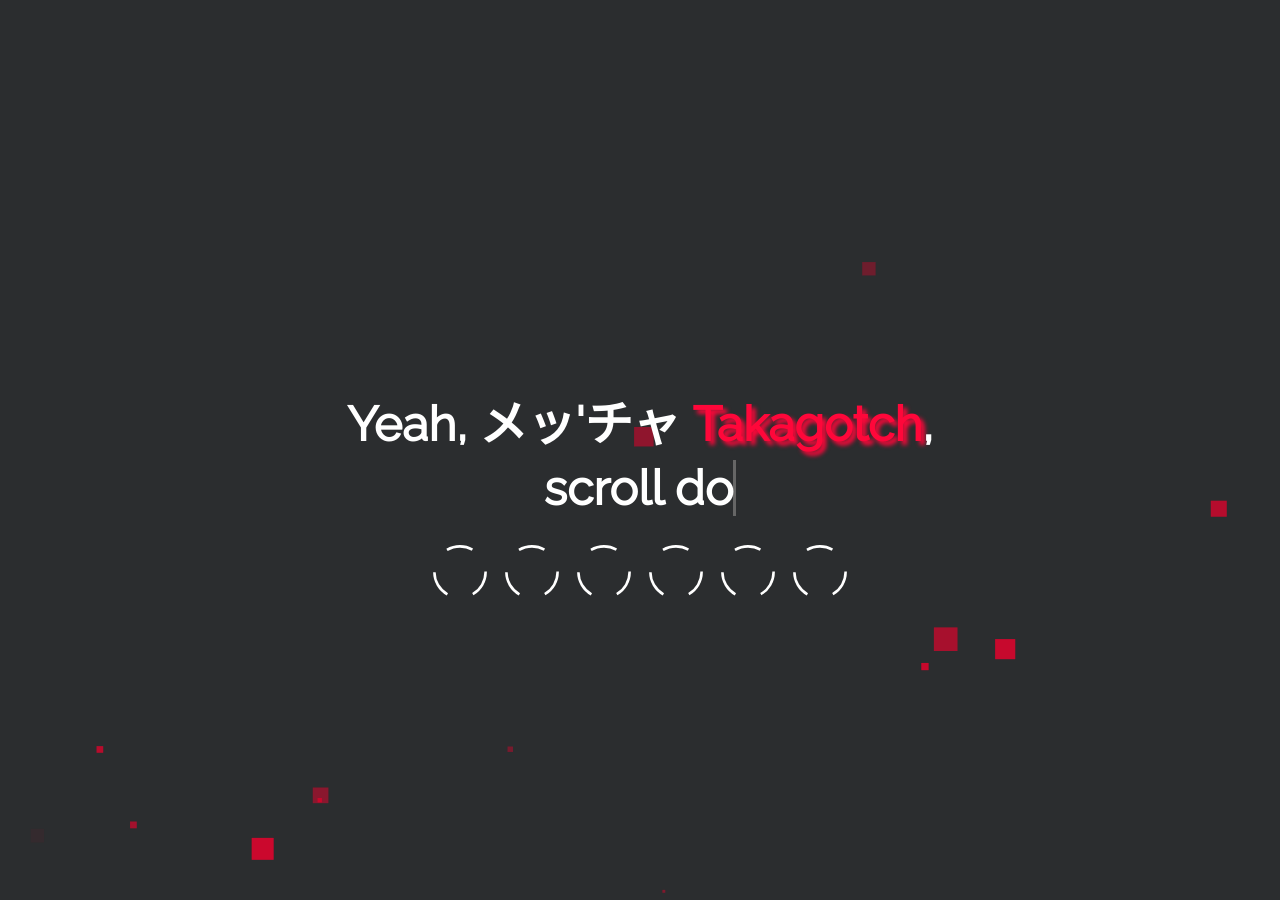
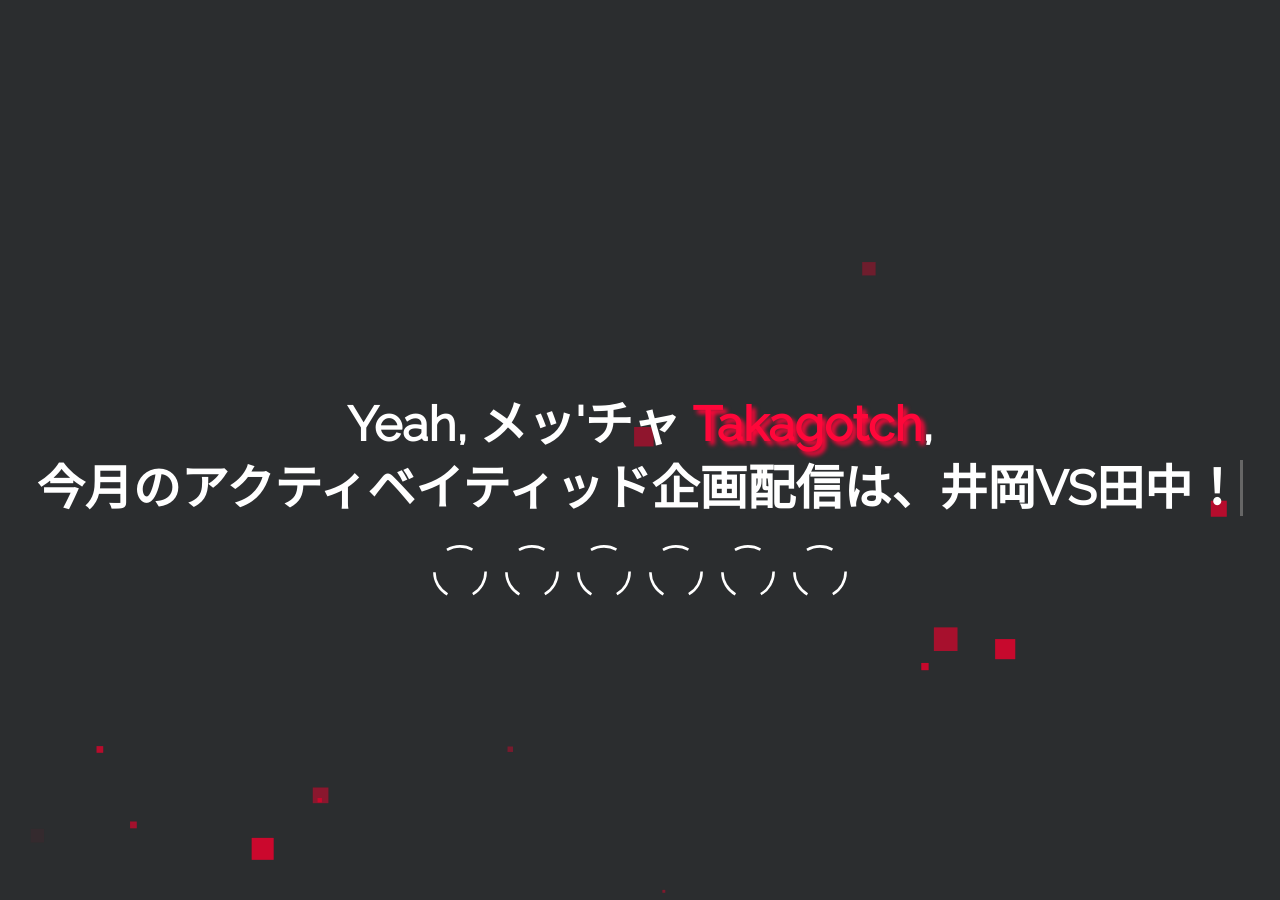
Before and after one commit to takagotch/o2830, a Jekyll site: the page built from index.html, in a window 1280 px wide and 900 px high. Built offline with Jekyll 4.4.1, drawn with Linux system fonts in a browser that asks for light colours.

Commit message:
Update _config.yml

```diff
--- a/_config.yml
+++ b/_config.yml
@@ -4,7 +4,7 @@
 # title: This will be displayed as the website's name in your browser tab.
 title: ActiVate-D
 # description: This will be meta HTML tag content. This can be ignored.
-description: きょうは☀です。
+description: 今月のアクティベイティッド企画配信は、井岡VS田中！
 # baseurl: The subpath of your site
 # > set this to "", if you renamed the repository to <user>.github.io
 baseurl: "https://tkvtv.com/"
@@ -14,17 +14,17 @@ baseurl: "https://tkvtv.com/"
 username: Takagotch
 typing_text: This will be typed before 'scroll down for more ActiVate-D'.
 # > set this to your job title, e.g. Fullstack Developer
-typing_text: きょうは☀です。
+typing_text: 今月のアクティベイティッド企画配信は、井岡VS田中！
 # email: Your E-Mail address for the email button.
-email: email@example.com
+email: takagotch@activated.sakura.ne.jp
 # For every social button you want to display, set your username or userid
 # If you do not use one of the following websites, then leave it empty
 # > twitter_username:
-github_username: takagotch
-codepen_username: takagotch
-dev_username: takagotch
+github_username:   takagotch
+codepen_username:  takagotch
+dev_username:      takagotch
 linkedin_username: takagotch
-#twitter_username: takagotch
+twitter_username:  takagotch
 facebook_username: tkgcci
 
 # ABOUT ME SECTION
```
